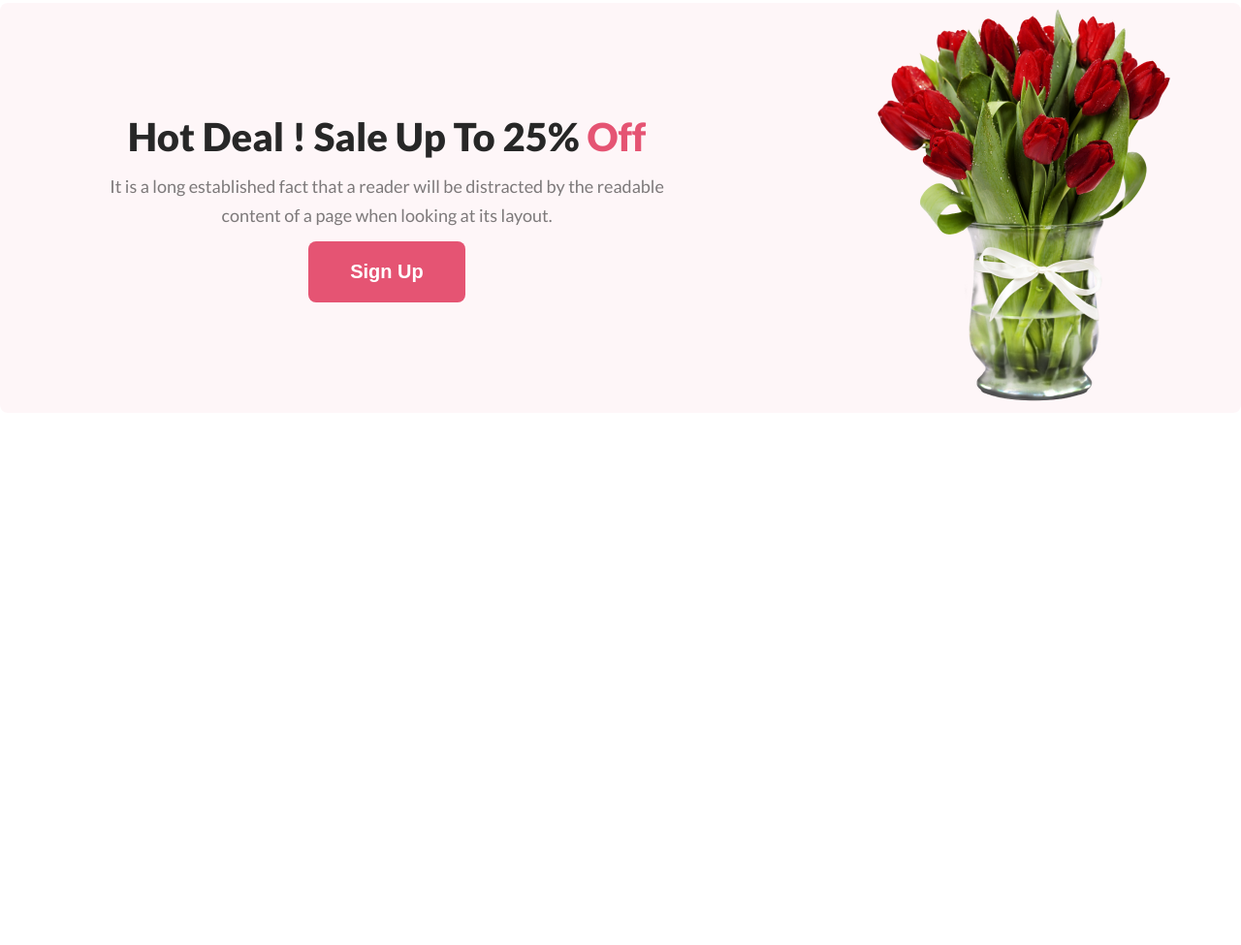
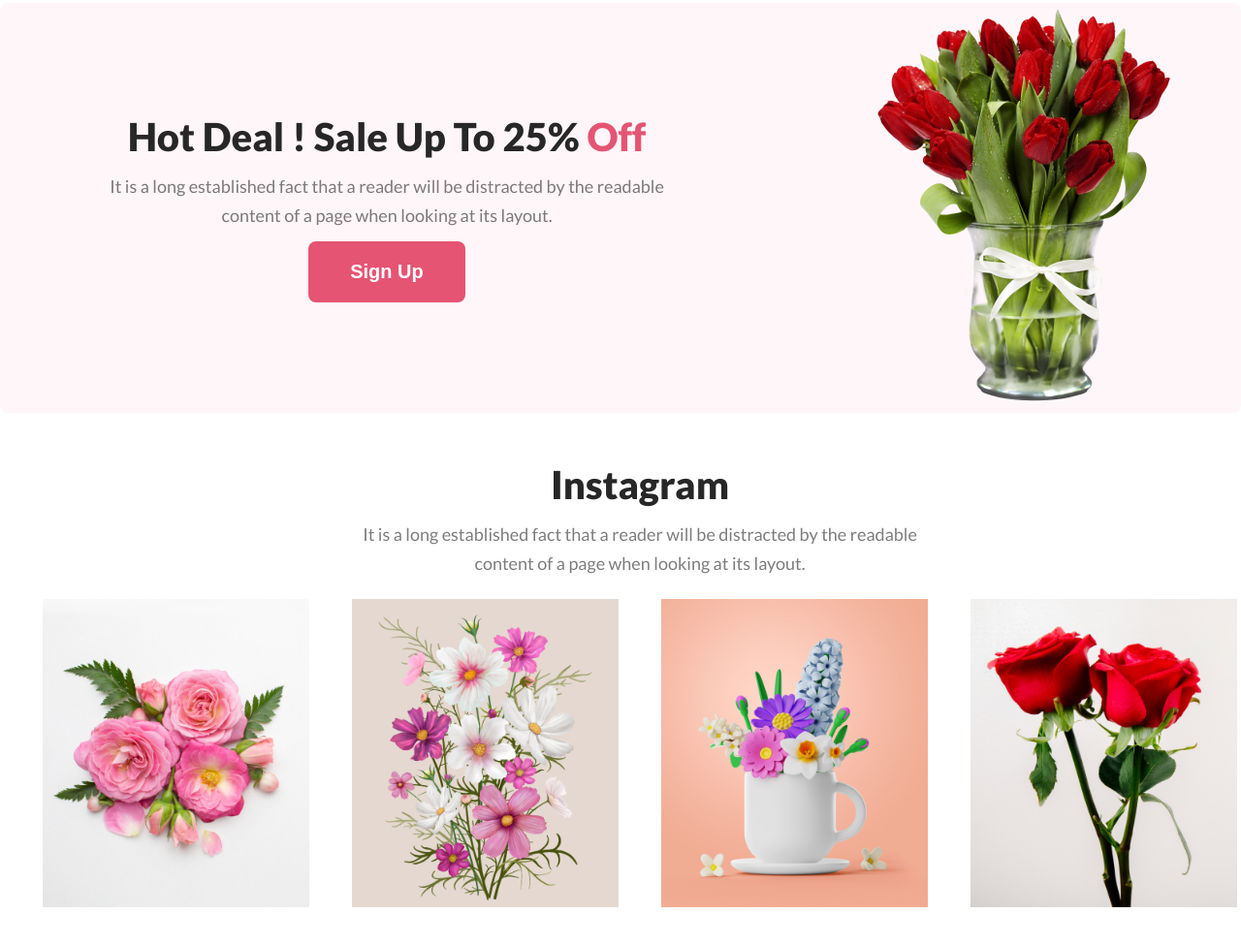
Before and after one commit to rashidsarkar/programing-assingnment-1, a plain HTML site: page index.html in a window 1280 px wide. Shown: the part 1457-2432 px from the top of the page at 97% size. Before the commit the page ends 1933 px from the top, so only its background shows below. Drawn offline with Linux system fonts and the light colour scheme.

Commit message:
insta part end

```diff
--- a/css/style.css
+++ b/css/style.css
@@ -52,6 +52,9 @@ body {
   font-weight: 400;
   line-height: 30px;
   margin: 12px 0;
+}
+.section-description span {
+  display: block;
 }
 /* title part  */
 
@@ -219,3 +222,17 @@ header {
   background: #e55473;
   margin: 0 auto;
 }
+
+/* insta part start  */
+#insta .main {
+  display: flex;
+  justify-content: space-evenly;
+  margin: 10px 0;
+  padding: 10px 0;
+}
+#insta .main .pic {
+  width: 275px;
+}
+#insta .main .pic img {
+  width: 100%;
+}
--- a/index.html
+++ b/index.html
@@ -116,6 +116,7 @@
         </div>
       </section>
       <!-- support part End  -->
+      <!-- hot deal part start   -->
       <section id="hot_deal" class="new_sec_css">
         <div class="container">
           <div class="main">
@@ -135,6 +136,35 @@
           </div>
         </div>
       </section>
+      <!-- hot deal part end  -->
+      <section id="insta" class="new_sec_css">
+        <div class="container">
+          <div class="title_part">
+            <h3 class="section-title">Instagram</h3>
+            <p class="section-description">
+              It is a long established fact that a reader will be distracted by
+              the readable
+              <span> content of a page when looking at its layout. </span>
+            </p>
+          </div>
+
+          <div class="main">
+            <div class="pic">
+              <img src="Flower Asset/Flower 01.png" alt="" />
+            </div>
+            <div class="pic">
+              <img src="Flower Asset/Rectangle 4.png" alt="" />
+            </div>
+            <div class="pic">
+              <img src="Flower Asset/Rectangle 5.png" alt="" />
+            </div>
+            <div class="pic">
+              <img src="Flower Asset/Rectangle 6.png" alt="" />
+            </div>
+          </div>
+        </div>
+      </section>
+      <!-- insta part end  -->
     </main>
   </body>
 </html>
```
